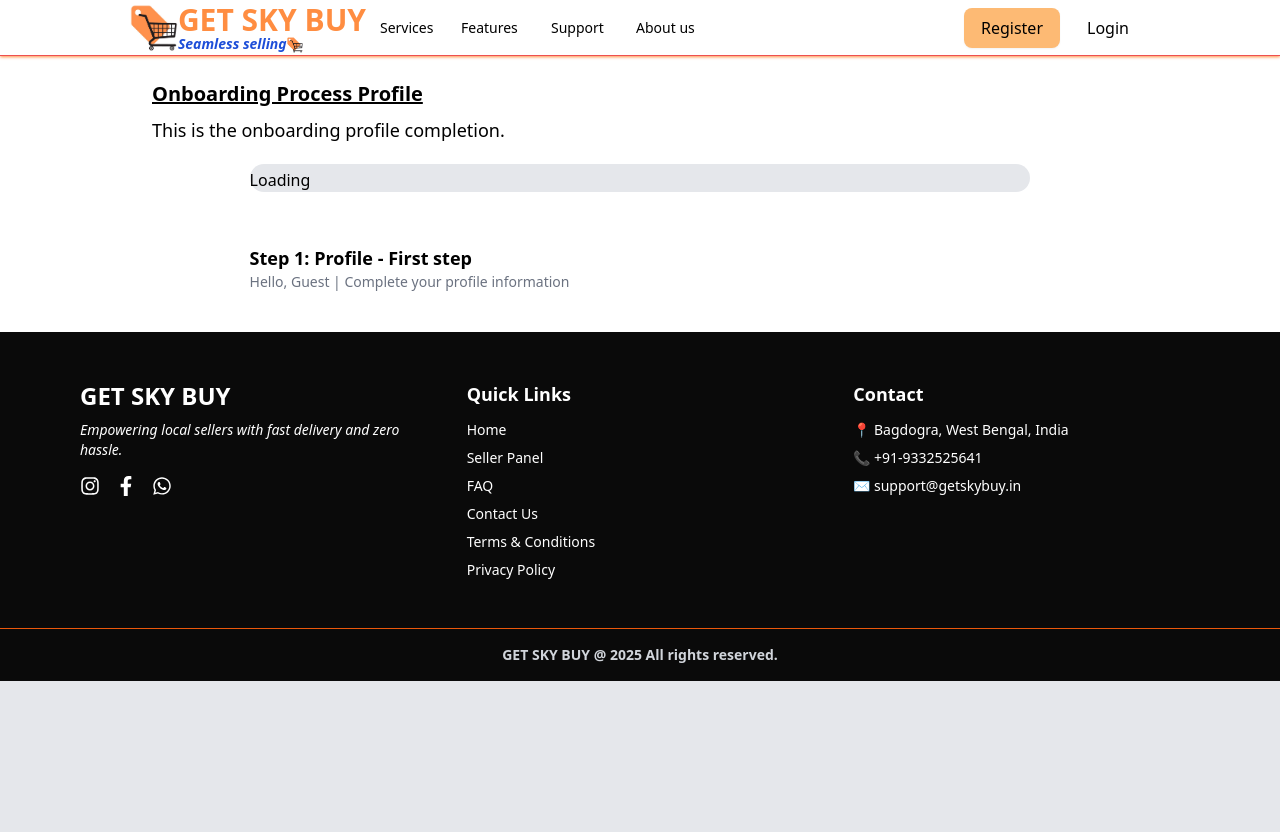
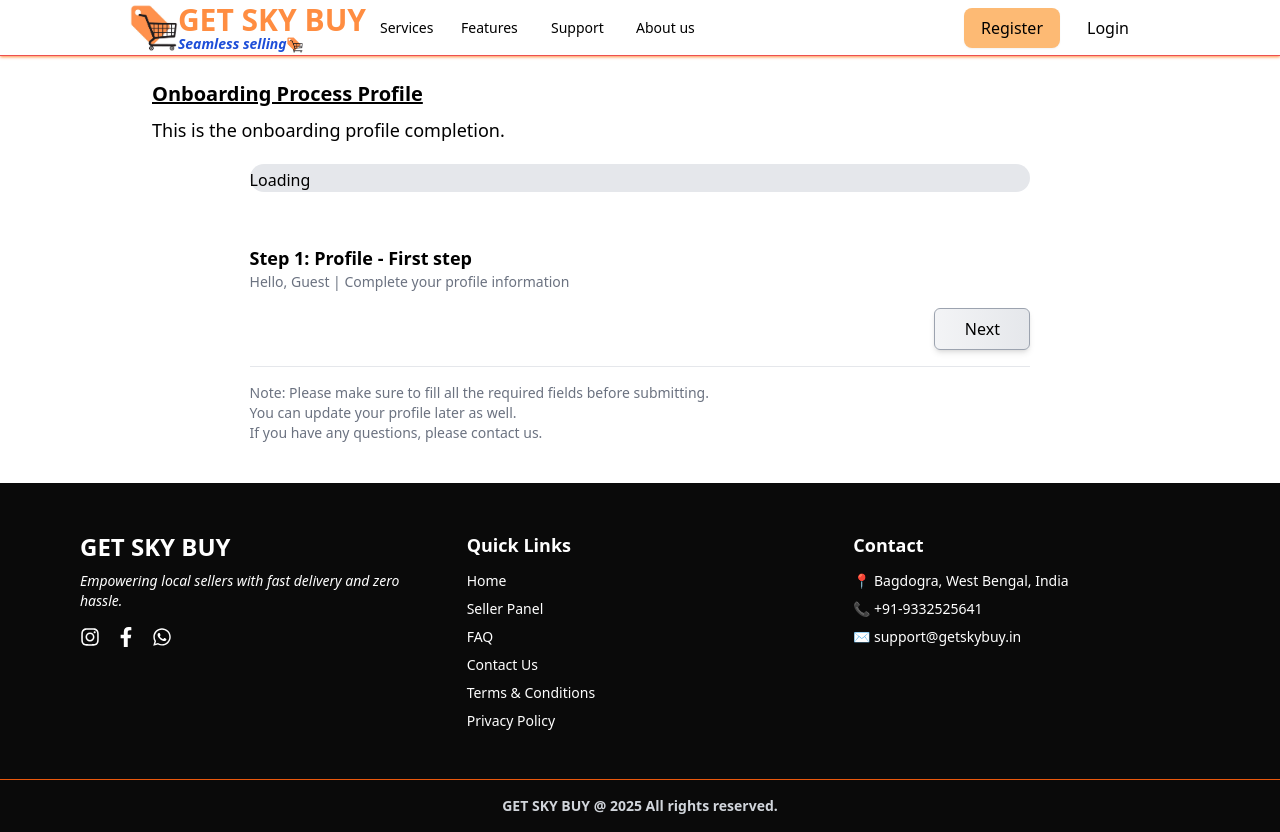
Before and after one commit to skytechrick/getskybuyReactSeller, a React (Vite) app: page /onboarding/process/profile in a window 1280 px wide. Before the commit the page ends 800 px from the top, so only its background shows below. Built offline with nearby package versions, Linux system fonts and the light colour scheme; no server answers.

Commit message:
feat: Navigate to business section

```diff
--- a/src/components/onboardingProcessProfile.jsx
+++ b/src/components/onboardingProcessProfile.jsx
@@ -257,7 +257,7 @@
 
                                 </fieldset>
 
-                                <fieldset className="border-2 border-gray-300 p-4 rounded-md mt-4">
+                                <fieldset className="border-2 border-gray-300 p-4 rounded-md mt-4 mb-3">
                                     <legend>Address</legend>
 
 
@@ -331,6 +331,19 @@
                             </form>
                         )
                     }
+                    <div>
+                        <div className="flex flex-row justify-end gap-4 my-4">
+                            <div className="w-24">
+                                <Button onClick={()=>{navigate("/onboarding/process/business")}} type="button" children={"Next"} disabled={onboarder?.process.profileCompletion?false:true}/>
+                            </div>
+
+                        </div>
+
+                        <hr />
+                        <p className="text-sm text-gray-500 mt-4">Note: Please make sure to fill all the required fields before submitting.</p>
+                        <p className="text-sm text-gray-500">You can update your profile later as well.</p>
+                        <p className="text-sm text-gray-500">If you have any questions, please contact us.</p>
+                    </div>
                 </div>
 
             </div>
```
